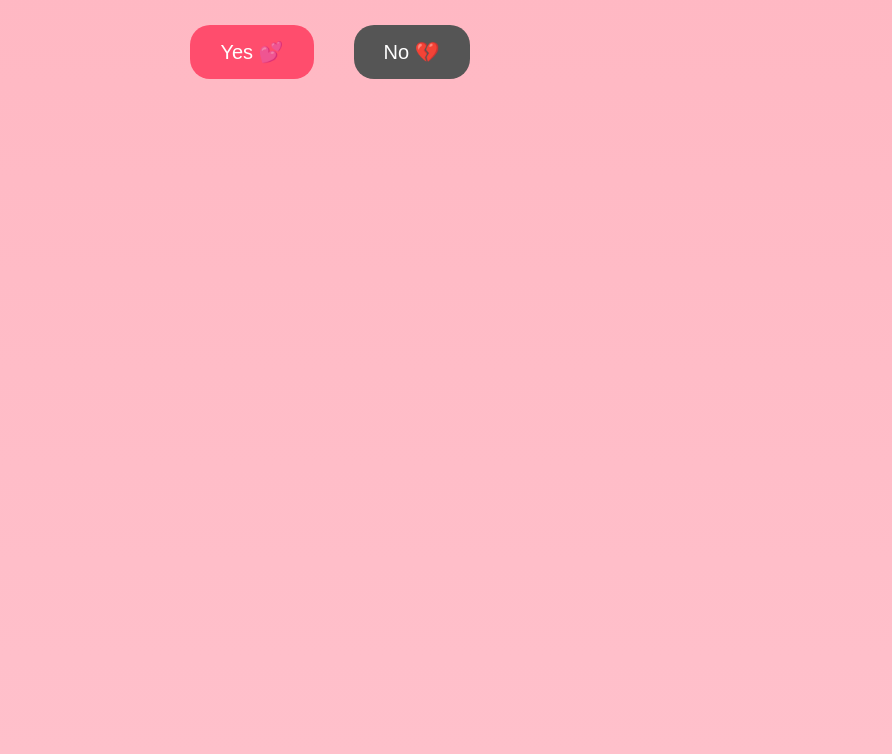
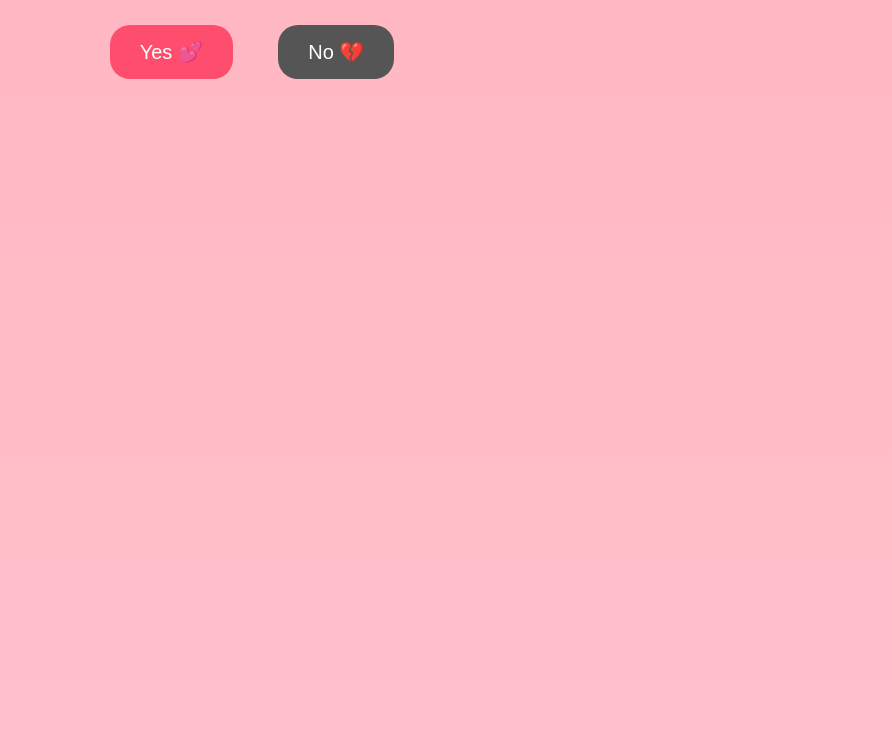
Before and after one commit to platynotavailable/openme, a plain HTML site: page index.html in a window 1280 px wide. Shown: the part 204-958 px from the top of the page, without its empty margins (388-1280 px from the left). Drawn offline with Linux system fonts and the light colour scheme.

Commit message:
Update style.css

```diff
--- a/style.css
+++ b/style.css
@@ -34,7 +34,8 @@ button {
 }
 
 #yes { background: #ff4d6d; color: white; }
-#no { background: #555; color: white; position: absolute; }
+#no { background: #555; color: white; }
+
 
 .paper {
   background: #fffaf0;
```
